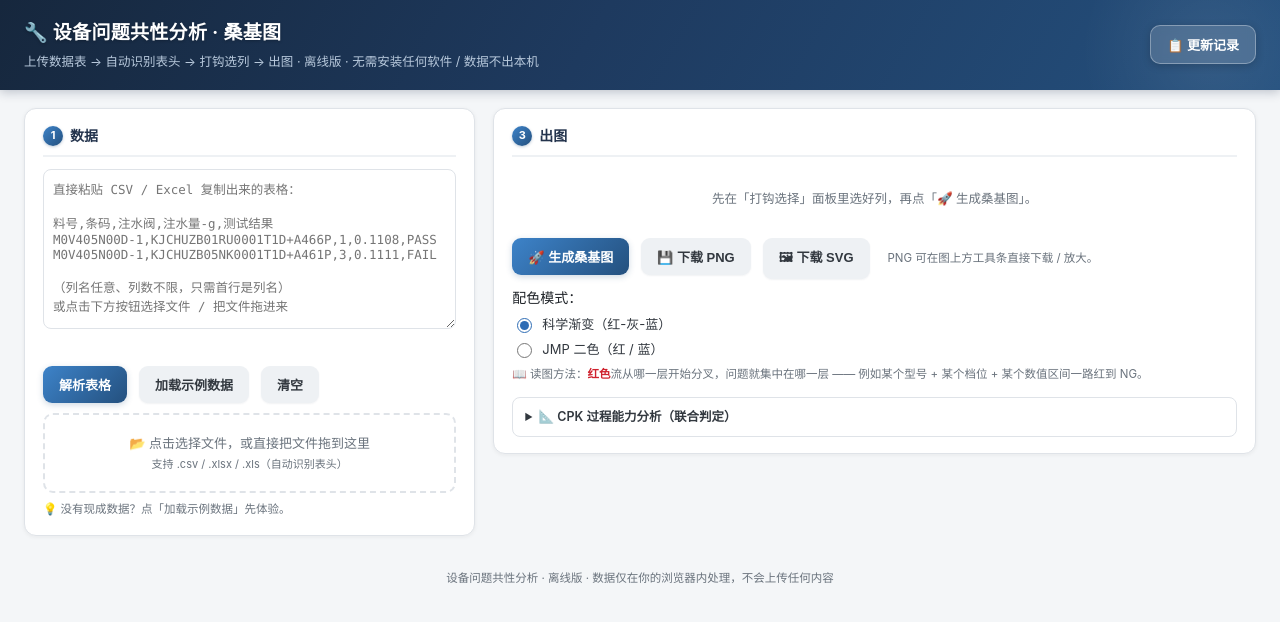
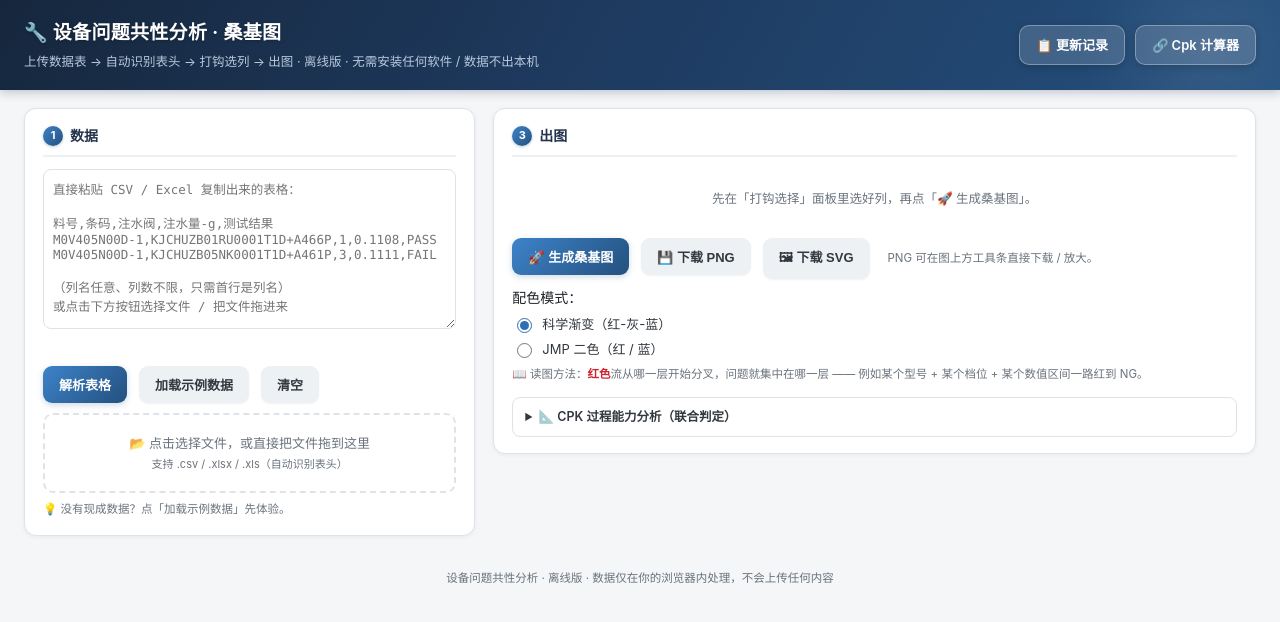
Before and after one commit to GTX950L/equipment-failure-commonality, a plain HTML site: page web/sankey.html in a window 1280 px wide. Drawn offline with Linux system fonts and the light colour scheme.

Commit message:
feat: header 增加「🔗 Cpk 计算器」跳转按钮（与 cpk-jmp-studio 互链）

```diff
--- a/web/sankey.html
+++ b/web/sankey.html
@@ -156,6 +156,7 @@
     </div>
     <div style="display:flex;gap:10px;flex-wrap:wrap">
       <button id="btnChangelog" class="head-btn">📋 更新记录</button>
+      <a class="head-btn" href="https://gtx950l.github.io/cpk-jmp-studio/cpk_calculator.html" target="_blank" rel="noopener" style="text-decoration:none;display:inline-block;text-align:center">🔗 Cpk 计算器</a>
     </div>
   </div>
 </header>
```
